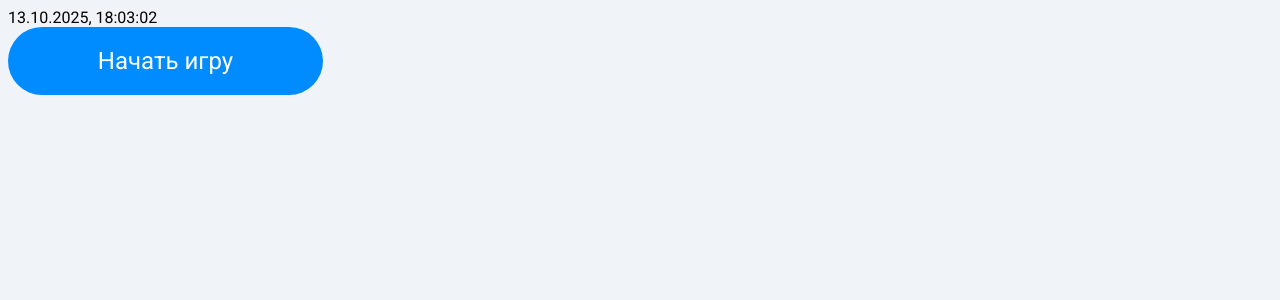
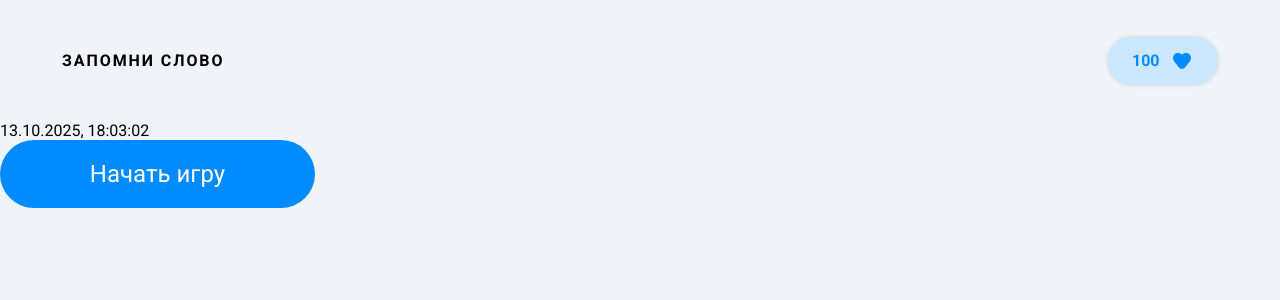
Before and after one commit to Surtt/vue-memo, a Vue app: page / in a window 1280 px wide. Shown: the top 300 px of the page. Built offline with nearby package versions, Linux system fonts and the light colour scheme.

Commit message:
feat: add header

```diff
--- a/src/App.vue
+++ b/src/App.vue
@@ -1,9 +1,11 @@
 <script setup>
+import Header from "./components/header.vue";
 import Button from "./components/button.vue";
 const date = new Date().toLocaleString("ru", { hour12: false });
 </script>
 
 <template>
+  <Header />
   <div>{{ date }}</div>
   <Button>Начать игру</Button>
 </template>
--- /dev/null
+++ b/src/components/header.vue
@@ -0,0 +1,29 @@
+<script setup>
+import Score from "./score.vue";
+</script>
+
+<template>
+  <header class="header">
+    <a class="logo">Запомни слово</a>
+    <Score score="100" />
+  </header>
+</template>
+
+<style scoped>
+.header {
+  display: flex;
+  align-items: center;
+  justify-content: space-between;
+  max-width: 1440px;
+  height: 121px;
+  padding: 37px 62px;
+  background-color: transparent;
+}
+
+.logo {
+  font-weight: 700;
+  line-height: 24px;
+  letter-spacing: 0.12em;
+  text-transform: uppercase;
+}
+</style>
--- /dev/null
+++ b/src/components/score.vue
@@ -0,0 +1,27 @@
+<script setup>
+import IconHeart from "../icons/icon-heart.vue";
+const { score } = defineProps({
+	score: Number,
+});
+</script>
+
+<template>
+  <div class="score">{{ score }}<IconHeart /></div>
+</template>
+
+<style scoped>
+.score {
+  display: flex;
+  align-items: center;
+  justify-content: space-between;
+  gap: 10px;
+  width: 110px;
+  padding: 12px 24px;
+  color: var(--primary-color);
+  font-weight: 700;
+  line-height: 24px;
+  background-color: var(--secondary-color);
+  border-radius: 36px;
+  box-shadow: 0 0 4px 0 rgba(0, 0, 0, 0.15);
+}
+</style>
--- /dev/null
+++ b/src/icons/icon-heart.vue
@@ -0,0 +1,16 @@
+<script setup></script>
+
+<template>
+  <svg
+    width="24"
+    height="24"
+    viewBox="0 0 24 24"
+    fill="none"
+    xmlns="http://www.w3.org/2000/svg"
+  >
+    <path
+      d="M15.4709 4.0535C14.1978 4.22856 12.9226 4.8312 12 5.80891C11.0774 4.8312 9.8022 4.22856 8.52915 4.0535C6.91335 3.83131 5.1499 4.28425 4.05884 5.73088C2.64706 7.60276 2.64705 10.254 4.05884 12.1258L8.75286 18.3496C10.4125 20.5501 13.5875 20.5501 15.2471 18.3496L19.9412 12.1258C21.3529 10.254 21.3529 7.60276 19.9412 5.73088C18.8501 4.28425 17.0867 3.83131 15.4709 4.0535Z"
+      fill="#008BFE"
+    />
+  </svg>
+</template>
--- a/src/style.css
+++ b/src/style.css
@@ -23,3 +23,9 @@
 	background-color: var(--bg-color);
 	color: var(--main-text-color);
 }
+
+* {
+	margin: 0;
+	padding: 0;
+	box-sizing: border-box;
+}
```
